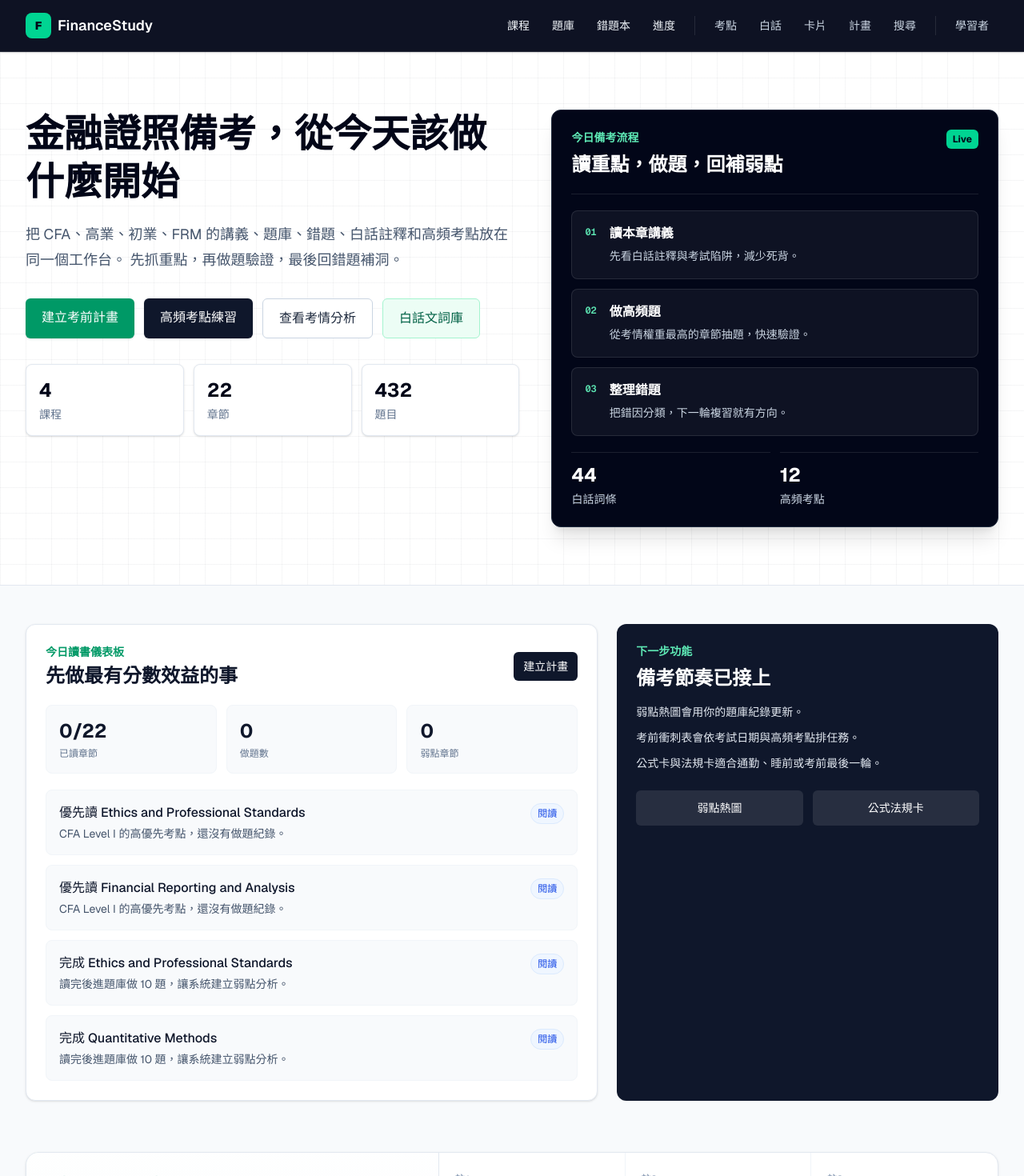
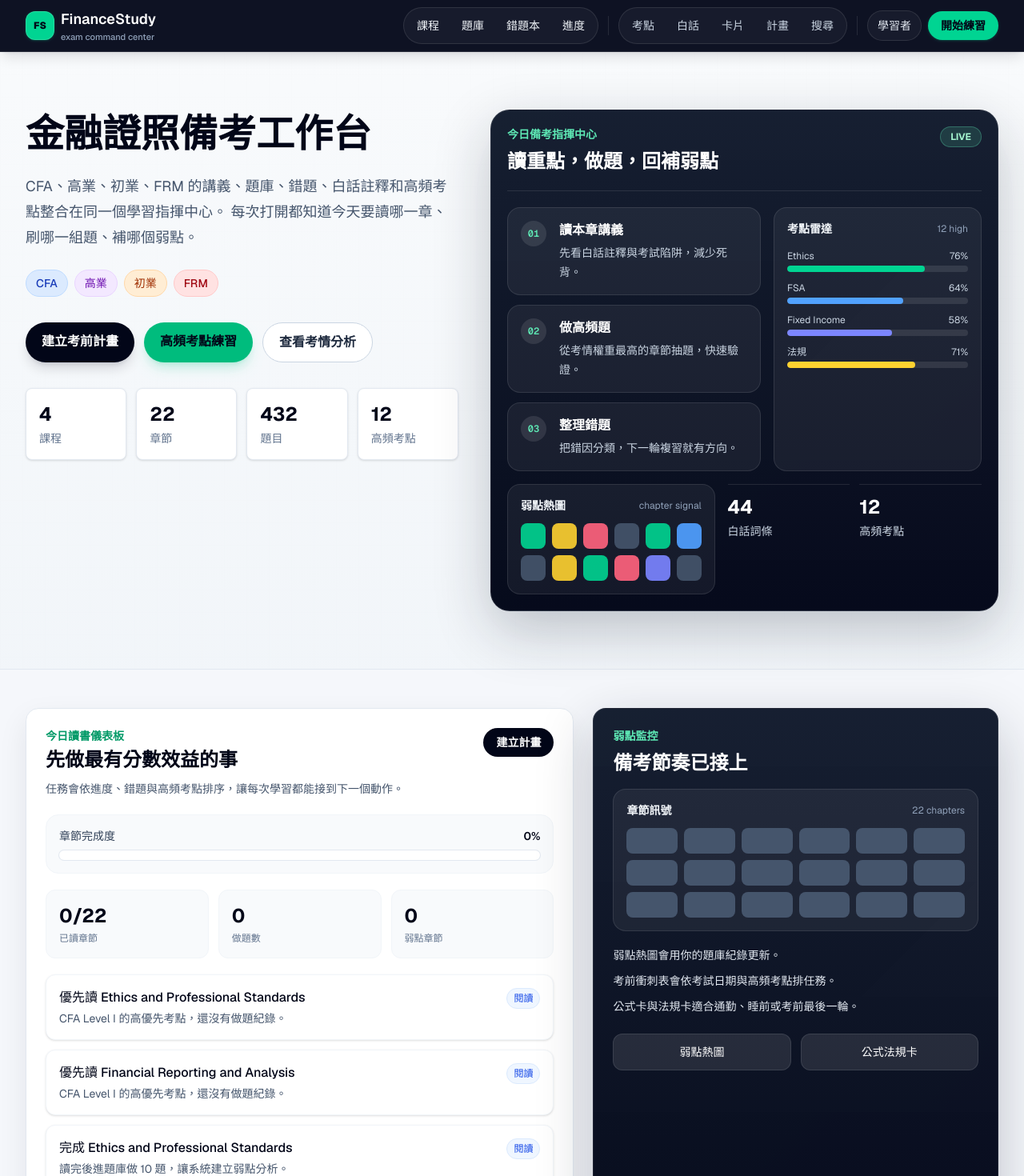
Before and after one commit to ykk820/finance-study, a Next.js app: page / in a window 1280 px wide. Shown: the top 1470 px of the page at 80% size. Built offline with nearby package versions, Linux system fonts and the light colour scheme.

Commit message:
Elevate home UI visual design

```diff
--- a/src/app/globals.css
+++ b/src/app/globals.css
@@ -1,7 +1,7 @@
 @import "tailwindcss";
 
 :root {
-  --background: #f8fafc;
+  --background: #f5f7fb;
   --foreground: #0f172a;
 }
 
@@ -48,6 +48,14 @@ select:focus-visible {
     linear-gradient(rgba(15, 23, 42, 0.04) 1px, transparent 1px),
     linear-gradient(90deg, rgba(15, 23, 42, 0.04) 1px, transparent 1px);
   background-size: 32px 32px;
+}
+
+.premium-grid {
+  background:
+    linear-gradient(180deg, rgba(248, 250, 252, 0.95), rgba(241, 245, 249, 0.95)),
+    linear-gradient(rgba(15, 23, 42, 0.045) 1px, transparent 1px),
+    linear-gradient(90deg, rgba(15, 23, 42, 0.045) 1px, transparent 1px);
+  background-size: auto, 28px 28px, 28px 28px;
 }
 
 html {
@@ -105,6 +113,24 @@ html {
     linear-gradient(135deg, rgba(16, 185, 129, 0.08), rgba(59, 130, 246, 0.08));
 }
 
+.command-surface {
+  background:
+    linear-gradient(180deg, rgba(15, 23, 42, 0.96), rgba(2, 6, 23, 0.98)),
+    linear-gradient(135deg, rgba(16, 185, 129, 0.22), rgba(79, 70, 229, 0.16));
+  box-shadow: 0 24px 70px rgba(15, 23, 42, 0.24);
+}
+
+.premium-card {
+  box-shadow:
+    0 1px 0 rgba(255, 255, 255, 0.8) inset,
+    0 14px 36px rgba(15, 23, 42, 0.08);
+}
+
+.hairline {
+  background: linear-gradient(90deg, transparent, rgba(148, 163, 184, 0.45), transparent);
+  height: 1px;
+}
+
 /* Reading progress bar */
 .reading-progress {
   position: fixed;
--- a/src/app/page.tsx
+++ b/src/app/page.tsx
@@ -21,95 +21,87 @@ const categoryColors: Record<string, string> = {
   frm: "bg-red-100 text-red-800 border-red-200",
 };
 
+const readinessBars = [
+  { label: "Ethics", value: 76, tone: "bg-emerald-400" },
+  { label: "FSA", value: 64, tone: "bg-blue-400" },
+  { label: "Fixed Income", value: 58, tone: "bg-indigo-400" },
+  { label: "法規", value: 71, tone: "bg-amber-300" },
+];
+
+const heatmapCells = [
+  "bg-emerald-400",
+  "bg-amber-300",
+  "bg-rose-400",
+  "bg-slate-600",
+  "bg-emerald-400",
+  "bg-blue-400",
+  "bg-slate-600",
+  "bg-amber-300",
+  "bg-emerald-400",
+  "bg-rose-400",
+  "bg-indigo-400",
+  "bg-slate-600",
+];
+
 export default function HomePage() {
   const totalChapters = courses.reduce((sum, course) => sum + course.chapters.length, 0);
+  const highPriorityTotal = examFocusCourses.reduce(
+    (sum, focus) => sum + focus.topics.filter((topic) => topic.priority === "high").length,
+    0
+  );
 
   return (
     <div className="animate-fade-up">
-      <section className="surface-grid border-b border-slate-200 bg-white">
-        <div className="mx-auto grid max-w-7xl grid-cols-1 gap-10 px-4 py-14 sm:px-6 lg:grid-cols-[1.05fr_0.95fr] lg:px-8 lg:py-18">
+      <section className="premium-grid border-b border-slate-200">
+        <div className="mx-auto grid max-w-7xl grid-cols-1 gap-10 px-4 py-14 sm:px-6 lg:grid-cols-[0.92fr_1.08fr] lg:px-8 lg:py-18">
           <div>
             <h1 className="max-w-3xl text-4xl font-bold leading-tight text-slate-950 sm:text-5xl">
-              金融證照備考，從今天該做什麼開始
+              金融證照備考工作台
             </h1>
             <p className="mt-5 max-w-2xl text-lg leading-8 text-slate-600">
-              把 CFA、高業、初業、FRM 的講義、題庫、錯題、白話註釋和高頻考點放在同一個工作台。
-              先抓重點，再做題驗證，最後回錯題補洞。
+              CFA、高業、初業、FRM 的講義、題庫、錯題、白話註釋和高頻考點整合在同一個學習指揮中心。
+              每次打開都知道今天要讀哪一章、刷哪一組題、補哪個弱點。
             </p>
+            <div className="mt-6 flex flex-wrap gap-2">
+              {courses.map((course) => (
+                <Link
+                  key={course.id}
+                  href={`/courses/${course.id}`}
+                  className={`rounded-full border px-3 py-1.5 text-sm font-medium ${categoryColors[course.category]}`}
+                >
+                  {categoryLabels[course.category]}
+                </Link>
+              ))}
+            </div>
             <div className="mt-8 flex flex-wrap gap-3">
               <Link
                 href="/study-plan"
-                className="rounded-md bg-emerald-600 px-5 py-3 font-medium text-white shadow-sm transition-colors hover:bg-emerald-700"
+                className="rounded-full bg-slate-950 px-5 py-3 font-semibold text-white shadow-lg shadow-slate-950/15 transition-colors hover:bg-slate-800"
               >
                 建立考前計畫
               </Link>
               <Link
                 href="/quiz?mode=focus"
-                className="rounded-md bg-slate-900 px-5 py-3 font-medium text-white shadow-sm transition-colors hover:bg-slate-700"
+                className="rounded-full bg-emerald-500 px-5 py-3 font-semibold text-slate-950 shadow-lg shadow-emerald-500/20 transition-colors hover:bg-emerald-400"
               >
                 高頻考點練習
               </Link>
               <Link
                 href="/exam-focus"
-                className="rounded-md border border-slate-300 bg-white px-5 py-3 font-medium text-slate-800 transition-colors hover:bg-slate-50"
+                className="rounded-full border border-slate-300 bg-white px-5 py-3 font-semibold text-slate-800 transition-colors hover:bg-slate-50"
               >
                 查看考情分析
               </Link>
-              <Link
-                href="/plain-language"
-                className="rounded-md border border-emerald-200 bg-emerald-50 px-5 py-3 font-medium text-emerald-800 transition-colors hover:bg-emerald-100"
-              >
-                白話文詞庫
-              </Link>
             </div>
-            <div className="mt-8 grid max-w-2xl grid-cols-3 gap-3">
+            <div className="mt-8 grid max-w-2xl grid-cols-2 gap-3 sm:grid-cols-4">
               <HeroStat tone="light" label="課程" value={`${courses.length}`} />
               <HeroStat tone="light" label="章節" value={`${totalChapters}`} />
               <HeroStat tone="light" label="題目" value={`${questions.length}`} />
+              <HeroStat tone="light" label="高頻考點" value={`${highPriorityTotal}`} />
             </div>
           </div>
 
-          <div className="rounded-xl border border-slate-800 bg-slate-950 p-6 text-white shadow-xl">
-            <div className="flex items-start justify-between gap-4 border-b border-white/10 pb-5">
-              <div>
-                <p className="text-sm font-semibold text-emerald-300">今日備考流程</p>
-                <h2 className="mt-2 text-2xl font-bold">讀重點，做題，回補弱點</h2>
-              </div>
-              <span className="rounded-md bg-emerald-400 px-2 py-1 text-xs font-bold text-slate-950">
-                Live
-              </span>
-            </div>
-            <div className="mt-5 space-y-3">
-              <HeroStep
-                index="01"
-                title="讀本章講義"
-                description="先看白話註釋與考試陷阱，減少死背。"
-                href="/courses"
-              />
-              <HeroStep
-                index="02"
-                title="做高頻題"
-                description="從考情權重最高的章節抽題，快速驗證。"
-                href="/quiz?mode=focus"
-              />
-              <HeroStep
-                index="03"
-                title="整理錯題"
-                description="把錯因分類，下一輪複習就有方向。"
-                href="/wrong-answers"
-              />
-            </div>
-            <div className="mt-5 grid grid-cols-2 gap-3">
-              <HeroStat label="白話詞條" value={`${glossaryTerms.length}`} />
-              <HeroStat
-                label="高頻考點"
-                value={`${examFocusCourses.reduce(
-                  (sum, focus) => sum + focus.topics.filter((topic) => topic.priority === "high").length,
-                  0
-                )}`}
-              />
-            </div>
-          </div>
+          <StudyCommandCenter glossaryCount={glossaryTerms.length} highPriorityTotal={highPriorityTotal} />
         </div>
       </section>
 
@@ -223,7 +215,91 @@ export default function HomePage() {
   );
 }
 
-function HeroStep({
+function StudyCommandCenter({
+  glossaryCount,
+  highPriorityTotal,
+}: {
+  glossaryCount: number;
+  highPriorityTotal: number;
+}) {
+  return (
+    <div className="command-surface rounded-3xl border border-white/10 p-5 text-white">
+      <div className="flex items-start justify-between gap-4 border-b border-white/10 pb-5">
+        <div>
+          <p className="text-sm font-semibold text-emerald-300">今日備考指揮中心</p>
+          <h2 className="mt-2 text-2xl font-bold">讀重點，做題，回補弱點</h2>
+        </div>
+        <span className="rounded-full border border-emerald-300/30 bg-emerald-300/15 px-3 py-1 text-xs font-bold text-emerald-200">
+          LIVE
+        </span>
+      </div>
+
+      <div className="mt-5 grid gap-4 lg:grid-cols-[1fr_0.82fr]">
+        <div className="space-y-3">
+          <CommandRow
+            index="01"
+            title="讀本章講義"
+            description="先看白話註釋與考試陷阱，減少死背。"
+            href="/courses"
+          />
+          <CommandRow
+            index="02"
+            title="做高頻題"
+            description="從考情權重最高的章節抽題，快速驗證。"
+            href="/quiz?mode=focus"
+          />
+          <CommandRow
+            index="03"
+            title="整理錯題"
+            description="把錯因分類，下一輪複習就有方向。"
+            href="/wrong-answers"
+          />
+        </div>
+
+        <div className="rounded-2xl border border-white/10 bg-white/[0.06] p-4">
+          <div className="flex items-center justify-between gap-3">
+            <p className="text-sm font-semibold text-slate-100">考點雷達</p>
+            <span className="text-xs text-slate-400">{highPriorityTotal} high</span>
+          </div>
+          <div className="mt-4 space-y-3">
+            {readinessBars.map((bar) => (
+              <div key={bar.label}>
+                <div className="mb-1 flex justify-between text-xs text-slate-300">
+                  <span>{bar.label}</span>
+                  <span>{bar.value}%</span>
+                </div>
+                <div className="h-2 overflow-hidden rounded-full bg-white/10">
+                  <div className={`h-full rounded-full ${bar.tone}`} style={{ width: `${bar.value}%` }} />
+                </div>
+              </div>
+            ))}
+          </div>
+        </div>
+      </div>
+
+      <div className="mt-4 grid gap-4 md:grid-cols-[0.9fr_1.1fr]">
+        <div className="rounded-2xl border border-white/10 bg-white/[0.06] p-4">
+          <div className="mb-3 flex items-center justify-between gap-3">
+            <p className="text-sm font-semibold text-slate-100">弱點熱圖</p>
+            <span className="text-xs text-slate-400">chapter signal</span>
+          </div>
+          <div className="grid grid-cols-6 gap-2">
+            {heatmapCells.map((cell, index) => (
+              <span key={`${cell}-${index}`} className={`h-8 rounded-lg ${cell} opacity-90`} />
+            ))}
+          </div>
+        </div>
+
+        <div className="grid grid-cols-2 gap-3">
+          <HeroStat label="白話詞條" value={`${glossaryCount}`} />
+          <HeroStat label="高頻考點" value={`${highPriorityTotal}`} />
+        </div>
+      </div>
+    </div>
+  );
+}
+
+function CommandRow({
   index,
   title,
   description,
@@ -237,9 +313,11 @@ function HeroStep({
   return (
     <Link
       href={href}
-      className="group flex items-start gap-4 rounded-lg border border-white/10 bg-white/5 p-4 transition-colors hover:bg-white/10"
+      className="group flex items-start gap-4 rounded-2xl border border-white/10 bg-white/[0.06] p-4 transition-colors hover:bg-white/[0.1]"
     >
-      <span className="mt-0.5 font-mono text-xs font-semibold text-emerald-300">{index}</span>
+      <span className="grid h-8 w-8 shrink-0 place-items-center rounded-full bg-white/10 font-mono text-xs font-semibold text-emerald-300">
+        {index}
+      </span>
       <span>
         <span className="block font-semibold text-white">{title}</span>
         <span className="mt-1 block text-sm leading-6 text-slate-300 group-hover:text-slate-200">
--- a/src/components/DashboardSummary.tsx
+++ b/src/components/DashboardSummary.tsx
@@ -26,27 +26,44 @@ export default function DashboardSummary() {
       totalChapters,
       totalQuestions,
       weakCount,
+      weaknessReport: getChapterWeaknessReport(),
       tasks: getRecommendedTasks(4),
     };
   }, []);
+  const completionRate =
+    summary.totalChapters > 0 ? Math.round((summary.completedChapters / summary.totalChapters) * 100) : 0;
 
   return (
     <section className="mb-16">
-      <div className="grid grid-cols-1 lg:grid-cols-[1.2fr_0.8fr] gap-6">
-        <div className="bg-white border border-slate-200 rounded-xl p-6 shadow-sm">
-          <div className="flex items-center justify-between gap-4 mb-5">
+      <div className="grid grid-cols-1 gap-6 lg:grid-cols-[1.15fr_0.85fr]">
+        <div className="premium-card rounded-2xl border border-slate-200 bg-white p-6">
+          <div className="mb-5 flex items-start justify-between gap-4">
             <div>
-              <p className="text-sm font-semibold text-emerald-600 mb-1">今日讀書儀表板</p>
-              <h2 className="text-2xl font-bold text-slate-900">先做最有分數效益的事</h2>
+              <p className="mb-1 text-sm font-semibold text-emerald-600">今日讀書儀表板</p>
+              <h2 className="text-2xl font-bold text-slate-950">先做最有分數效益的事</h2>
+              <p className="mt-2 max-w-xl text-sm leading-6 text-slate-600">
+                任務會依進度、錯題與高頻考點排序，讓每次學習都能接到下一個動作。
+              </p>
             </div>
             <Link
               href="/study-plan"
-              className="px-3 py-2 rounded-md bg-slate-900 text-white text-sm font-medium hover:bg-slate-700"
+              className="shrink-0 rounded-full bg-slate-950 px-4 py-2 text-sm font-semibold text-white hover:bg-slate-800"
             >
               建立計畫
             </Link>
           </div>
-          <div className="grid grid-cols-3 gap-3 mb-5">
+
+          <div className="mb-5 rounded-2xl border border-slate-100 bg-slate-50 p-4">
+            <div className="mb-2 flex items-center justify-between text-sm">
+              <span className="font-medium text-slate-700">章節完成度</span>
+              <span className="font-semibold text-slate-950">{completionRate}%</span>
+            </div>
+            <div className="h-3 overflow-hidden rounded-full bg-white ring-1 ring-slate-200">
+              <div className="h-full rounded-full bg-emerald-500" style={{ width: `${completionRate}%` }} />
+            </div>
+          </div>
+
+          <div className="mb-5 grid grid-cols-3 gap-3">
             <Metric label="已讀章節" value={`${summary.completedChapters}/${summary.totalChapters}`} />
             <Metric label="做題數" value={String(summary.totalQuestions)} />
             <Metric label="弱點章節" value={String(summary.weakCount)} />
@@ -56,11 +73,11 @@ export default function DashboardSummary() {
               <Link
                 key={`${task.title}-${task.href}`}
                 href={task.href}
-                className="flex items-start justify-between gap-4 rounded-lg border border-slate-100 bg-slate-50 p-4 hover:border-emerald-200 hover:bg-emerald-50/40 transition-colors"
+                className="flex items-start justify-between gap-4 rounded-xl border border-slate-100 bg-white p-4 shadow-sm transition-colors hover:border-emerald-200 hover:bg-emerald-50/40"
               >
                 <div>
-                  <p className="font-medium text-slate-900">{task.title}</p>
-                  <p className="text-sm text-slate-600 mt-1">{task.description}</p>
+                  <p className="font-medium text-slate-950">{task.title}</p>
+                  <p className="mt-1 text-sm text-slate-600">{task.description}</p>
                 </div>
                 <span className={`shrink-0 rounded-full border px-2 py-1 text-xs font-medium ${toneStyle[task.tone]}`}>
                   {task.tone === "read" ? "閱讀" : task.tone === "quiz" ? "做題" : "複習"}
@@ -70,19 +87,42 @@ export default function DashboardSummary() {
           </div>
         </div>
 
-        <div className="bg-slate-900 text-white rounded-xl p-6">
-          <p className="text-sm font-semibold text-emerald-300 mb-2">下一步功能</p>
-          <h2 className="text-2xl font-bold mb-4">備考節奏已接上</h2>
-          <div className="space-y-3 text-sm text-slate-200">
+        <div className="command-surface rounded-2xl border border-white/10 p-6 text-white">
+          <p className="mb-2 text-sm font-semibold text-emerald-300">弱點監控</p>
+          <h2 className="mb-4 text-2xl font-bold">備考節奏已接上</h2>
+          <div className="rounded-2xl border border-white/10 bg-white/[0.06] p-4">
+            <div className="mb-3 flex items-center justify-between">
+              <p className="text-sm font-semibold text-slate-100">章節訊號</p>
+              <span className="text-xs text-slate-400">{summary.weaknessReport.length} chapters</span>
+            </div>
+            <div className="grid grid-cols-6 gap-2">
+              {summary.weaknessReport.slice(0, 18).map((item) => (
+                <span
+                  key={`${item.courseId}-${item.chapterId}`}
+                  className={`h-8 rounded-lg ${
+                    item.mastery === "strong"
+                      ? "bg-emerald-400"
+                      : item.mastery === "ok"
+                        ? "bg-amber-300"
+                        : item.mastery === "weak"
+                          ? "bg-rose-400"
+                          : "bg-slate-600"
+                  }`}
+                  title={item.chapterTitle}
+                />
+              ))}
+            </div>
+          </div>
+          <div className="mt-5 space-y-3 text-sm text-slate-200">
             <p>弱點熱圖會用你的題庫紀錄更新。</p>
             <p>考前衝刺表會依考試日期與高頻考點排任務。</p>
             <p>公式卡與法規卡適合通勤、睡前或考前最後一輪。</p>
           </div>
           <div className="mt-6 grid grid-cols-2 gap-3">
-            <Link href="/progress" className="rounded-md bg-white/10 px-3 py-3 text-center text-sm hover:bg-white/15">
+            <Link href="/progress" className="rounded-xl border border-white/10 bg-white/10 px-3 py-3 text-center text-sm hover:bg-white/15">
               弱點熱圖
             </Link>
-            <Link href="/flashcards" className="rounded-md bg-white/10 px-3 py-3 text-center text-sm hover:bg-white/15">
+            <Link href="/flashcards" className="rounded-xl border border-white/10 bg-white/10 px-3 py-3 text-center text-sm hover:bg-white/15">
               公式法規卡
             </Link>
           </div>
@@ -94,9 +134,9 @@ export default function DashboardSummary() {
 
 function Metric({ label, value }: { label: string; value: string }) {
   return (
-    <div className="rounded-lg bg-slate-50 border border-slate-100 p-4">
-      <p className="text-2xl font-bold text-slate-900">{value}</p>
-      <p className="text-xs text-slate-500 mt-1">{label}</p>
+    <div className="rounded-xl border border-slate-100 bg-slate-50 p-4">
+      <p className="text-2xl font-bold text-slate-950">{value}</p>
+      <p className="mt-1 text-xs text-slate-500">{label}</p>
     </div>
   );
 }
--- a/src/components/Navbar.tsx
+++ b/src/components/Navbar.tsx
@@ -32,26 +32,29 @@ export default function Navbar() {
 
   const isActive = (href: string) => pathname === href || (href !== "/" && pathname.startsWith(`${href}/`));
   const navLinkClass = (href: string, tone: "primary" | "secondary" = "primary") =>
-    `rounded-md px-3 py-2 text-sm font-medium transition-colors ${
+    `rounded-full px-3 py-2 text-sm font-medium transition-colors ${
       isActive(href)
-        ? "bg-emerald-500 text-slate-950"
+        ? "bg-white text-slate-950 shadow-sm"
         : tone === "primary"
           ? "text-slate-100 hover:bg-white/10 hover:text-white"
           : "text-slate-300 hover:bg-white/10 hover:text-white"
     }`;
 
   return (
-    <nav className="sticky top-0 z-40 border-b border-white/10 bg-slate-950/95 text-white shadow-sm backdrop-blur">
+    <nav className="sticky top-0 z-40 border-b border-white/10 bg-slate-950/95 text-white shadow-lg shadow-slate-950/10 backdrop-blur">
       <div className="mx-auto max-w-7xl px-4 sm:px-6 lg:px-8">
         <div className="flex h-16 items-center justify-between gap-4">
           <Link href="/" className="flex items-center gap-2" onClick={() => setMenuOpen(false)}>
-            <span className="grid h-8 w-8 place-items-center rounded-lg bg-emerald-400 text-sm font-black text-slate-950">
-              F
+            <span className="grid h-9 w-9 place-items-center rounded-xl border border-emerald-300/40 bg-emerald-400 text-xs font-black text-slate-950 shadow-sm shadow-emerald-400/20">
+              FS
             </span>
-            <span className="text-lg font-semibold tracking-normal text-white">FinanceStudy</span>
+            <span>
+              <span className="block text-lg font-semibold tracking-normal text-white">FinanceStudy</span>
+              <span className="hidden text-[11px] font-medium text-slate-400 sm:block">exam command center</span>
+            </span>
           </Link>
           <div className="hidden items-center gap-2 lg:flex">
-            <div className="flex items-center gap-1">
+            <div className="flex items-center gap-1 rounded-full border border-white/10 bg-white/[0.04] p-1">
               {primaryNavItems.map((item) => (
                 <Link
                   key={item.href}
@@ -63,7 +66,7 @@ export default function Navbar() {
               ))}
             </div>
             <div className="mx-1 h-6 w-px bg-white/10" />
-            <div className="flex items-center gap-1">
+            <div className="flex items-center gap-1 rounded-full border border-white/10 bg-white/[0.04] p-1">
               {secondaryNavItems.map((item) => (
                 <Link
                   key={item.href}
@@ -77,13 +80,13 @@ export default function Navbar() {
             <div className="mx-1 h-6 w-px bg-white/10" />
             {user ? (
               <div className="flex items-center gap-1">
-                <span className="rounded-md px-3 py-2 text-sm font-medium text-emerald-300">
+                <span className="rounded-full border border-emerald-300/20 bg-emerald-300/10 px-3 py-2 text-sm font-medium text-emerald-200">
                   {user.name}
                 </span>
                 <button
                   type="button"
                   onClick={handleLogout}
-                  className="rounded-md px-3 py-2 text-sm font-medium text-slate-300 transition-colors hover:bg-white/10 hover:text-white"
+                  className="rounded-full px-3 py-2 text-sm font-medium text-slate-300 transition-colors hover:bg-white/10 hover:text-white"
                 >
                   登出
                 </button>
@@ -91,16 +94,22 @@ export default function Navbar() {
             ) : (
               <Link
                 href="/auth"
-                className={navLinkClass("/auth", "secondary")}
+                className="rounded-full border border-white/10 bg-white/[0.04] px-3 py-2 text-sm font-medium text-slate-200 hover:bg-white/10 hover:text-white"
               >
                 學習者
               </Link>
             )}
+            <Link
+              href="/quiz?mode=focus"
+              className="rounded-full bg-emerald-400 px-4 py-2 text-sm font-semibold text-slate-950 shadow-sm shadow-emerald-400/20 hover:bg-emerald-300"
+            >
+              開始練習
+            </Link>
           </div>
           <button
             type="button"
             onClick={() => setMenuOpen((open) => !open)}
-            className="rounded-md border border-white/10 px-3 py-2 text-sm font-medium text-slate-200 hover:bg-white/10 hover:text-white lg:hidden"
+            className="rounded-full border border-white/10 px-3 py-2 text-sm font-medium text-slate-200 hover:bg-white/10 hover:text-white lg:hidden"
             aria-expanded={menuOpen}
           >
             {menuOpen ? "關閉" : "選單"}
```
